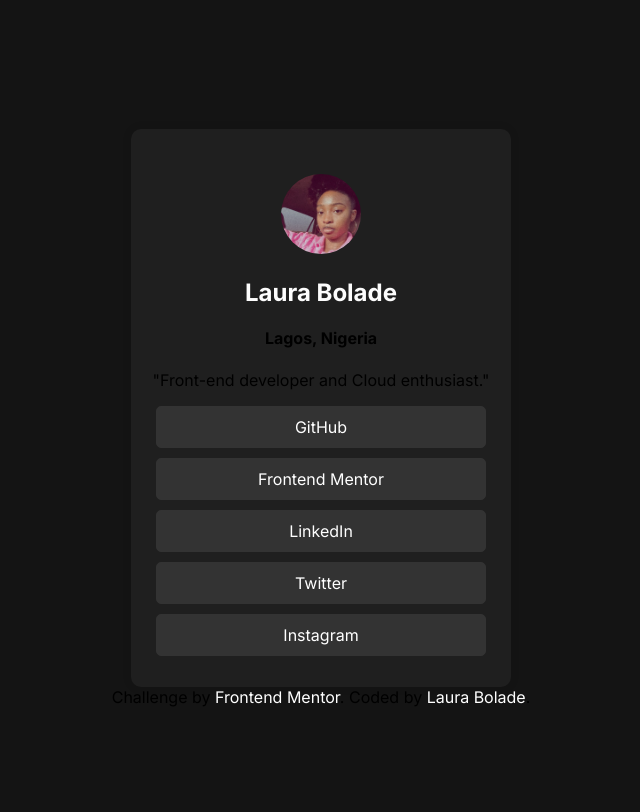
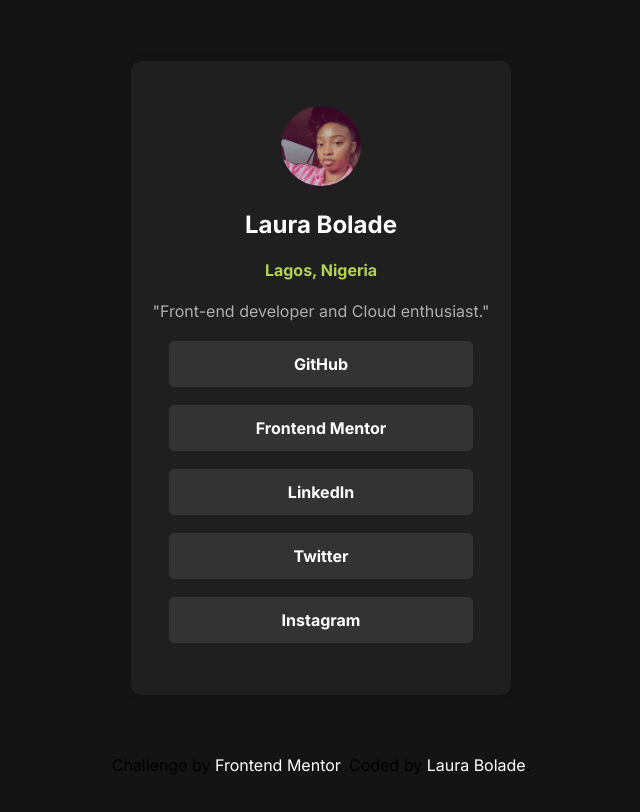
Before and after one commit to Temiloluwa16/social-links-profile, a plain HTML site: page index.html in a window 1280 px wide. Shown: the whole page, without its empty margins (319-959 px from the left). Drawn offline with Linux system fonts and the light colour scheme.

Commit message:
another commit made

```diff
--- a/index.html
+++ b/index.html
@@ -20,11 +20,11 @@
   <p>"Front-end developer and Cloud enthusiast."</p>
 
   <ul class="list-item">
- <li><a href="https://github.com/Temiloluwa16">GitHub</a></li>
- <li><a href="https://github.com/Temiloluwa16">Frontend Mentor</a></li>
- <li><a href="https://github.com/Temiloluwa16">LinkedIn</a></li>
- <li><a href="https://github.com/Temiloluwa16">Twitter</a></li>
- <li><a href="https://github.com/Temiloluwa16">Instagram</a></li>
+ <li><a href="https://github.com/Temiloluwa16" target="_blank">GitHub</a></li>
+ <li><a href="https://www.frontendmentor.io/profile/Temiloluwa16" target="_blank">Frontend Mentor</a></li>
+ <li><a href="https://www.linkedin.com/in/laura-bolade/" target="_blank">LinkedIn</a></li>
+ <li><a href="https://x.com/berrypringles">Twitter</a></li>
+ <li><a href="#">Instagram</a></li>
   </ul>
 </section>
   <div class="attribution">
--- a/style.css
+++ b/style.css
@@ -26,15 +26,18 @@ li {
     list-style: none;
     border: 1px solid #333333;
     padding: 10px;
-    margin: 10px;
+    margin: 18px;
     background-color: #333333;
     border-radius: 5px;
     transition: background-color 0.3s, color 0.3s;
+    font-weight: 700;
 
 }
 
 .list-item {
     padding-left: 0;
+    line-height: 1.5rem;
+    margin: 20px 5px;
 }
 a {
     text-decoration: none;
@@ -54,12 +57,29 @@ a {
     border-radius: 10px;
     box-shadow: 0 0 10px rgba(0, 0, 0, 0.1);
     margin-top: 20px;
+    margin-bottom: 60px;
+    padding-bottom: 2rem;
 }
 
 h2 {
     color: #FDFDFD;
+    font-size: 1.5rem;
 }
 
 .profile-container {
     margin-top: 30px;
 }
+
+h4 {
+    color: #B4D255;
+}
+p {
+    color:#AFAFAF;
+}
+@media (max-width: 375px) {
+    .container {
+        width: 80%;
+       .text {
+        font-size: 0.8rem;}
+    }
+ }
```
